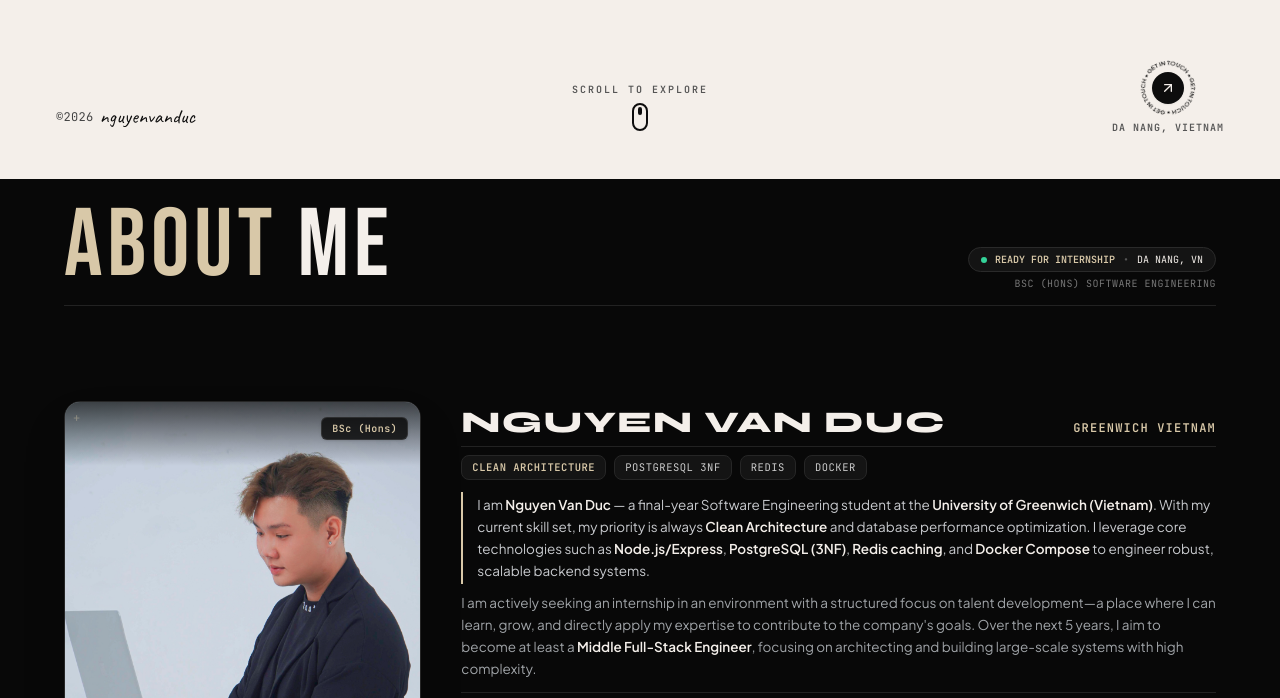
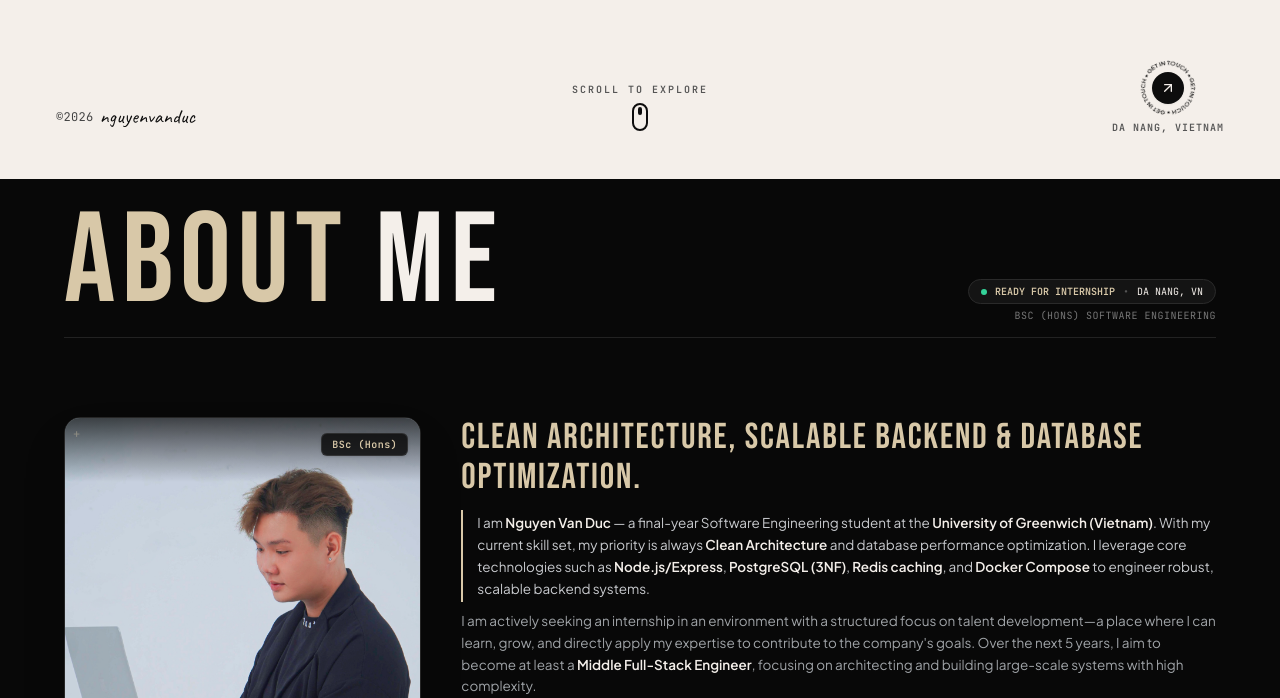
Before and after one commit to DucNgVan/Portfolio_NgVanDuz, a React (Vite) app: page / in a window 1280 px wide. Shown: the part 621-1319 px from the top of the page. Built offline with nearby package versions, Linux system fonts and the light colour scheme.

Commit message:
style(about): enlarge title and restore bold clean architecture headline

```diff
--- a/src/components/sections/AboutSection.jsx
+++ b/src/components/sections/AboutSection.jsx
@@ -68,7 +68,7 @@ const AboutSection = () => {
         <div className="shrink-0 mb-3 lg:mb-4">
           <div className="flex items-end justify-between pb-2.5 border-b border-[#222222]">
             <div>
-              <h2 className="font-bebas text-5xl sm:text-6xl lg:text-7xl xl:text-8xl tracking-wider leading-none">
+              <h2 className="font-bebas text-6xl sm:text-7xl lg:text-8xl xl:text-9xl tracking-wider leading-none">
                 <span className="text-[#d8c8a8]">{lang === 'vi' ? 'GIỚI THIỆU ' : 'ABOUT '}</span>
                 <span className="text-[#F4EFEA]">{lang === 'vi' ? 'BẢN THÂN' : 'ME'}</span>
               </h2>
@@ -123,37 +123,16 @@ const AboutSection = () => {
             </ScrollReveal>
           </div>
 
-          {/* RIGHT: Name Header + Tech Tags + Bio + Specs Grid + Marquee Under Da Nang */}
+          {/* RIGHT: Editorial Headline + Bio + Specs Grid + Marquee Under Da Nang */}
           <div className="lg:col-span-7 xl:col-span-8 flex flex-col justify-center text-left">
 
-            {/* Replaced Headline with Content from the Photo Box (Name + Greenwich + Core Tech Chips) */}
+            {/* Editorial Headline */}
             <ScrollReveal direction="left" delay={0.1}>
-              <div className="flex flex-col gap-2 mb-3">
-                <div className="flex items-baseline justify-between border-b border-[#222222] pb-1.5">
-                  <h3 className="font-syne font-extrabold text-xl sm:text-2xl lg:text-3xl tracking-wider text-[#F4EFEA] uppercase">
-                    {personalInfo.name}
-                  </h3>
-                  <span className="text-xs font-mono text-[#d8c8a8] tracking-widest uppercase font-semibold">
-                    GREENWICH VIETNAM
-                  </span>
-                </div>
-
-                {/* The 4 Core Tech Chips from the old photo box */}
-                <div className="flex items-center gap-2 flex-wrap">
-                  <span className="px-2.5 py-1 rounded-lg bg-[#141414] border border-[#262626] text-[10.5px] font-mono text-[#d8c8a8] uppercase font-semibold tracking-wider">
-                    Clean Architecture
-                  </span>
-                  <span className="px-2.5 py-1 rounded-lg bg-[#141414] border border-[#262626] text-[10.5px] font-mono text-[#cccccc] uppercase tracking-wider">
-                    PostgreSQL 3NF
-                  </span>
-                  <span className="px-2.5 py-1 rounded-lg bg-[#141414] border border-[#262626] text-[10.5px] font-mono text-[#cccccc] uppercase tracking-wider">
-                    Redis
-                  </span>
-                  <span className="px-2.5 py-1 rounded-lg bg-[#141414] border border-[#262626] text-[10.5px] font-mono text-[#cccccc] uppercase tracking-wider">
-                    Docker
-                  </span>
-                </div>
-              </div>
+              <h3 className="font-bebas text-2xl sm:text-3xl lg:text-4xl text-[#d8c8a8] tracking-wider mb-3 leading-tight">
+                {lang === 'vi'
+                  ? 'ƯU TIÊN HÀNG ĐẦU LÀ CLEAN ARCHITECTURE & TỐI ƯU HỆ THỐNG.'
+                  : 'CLEAN ARCHITECTURE, SCALABLE BACKEND & DATABASE OPTIMIZATION.'}
+              </h3>
             </ScrollReveal>
 
             {/* Editorial Bio Paragraphs */}
```
